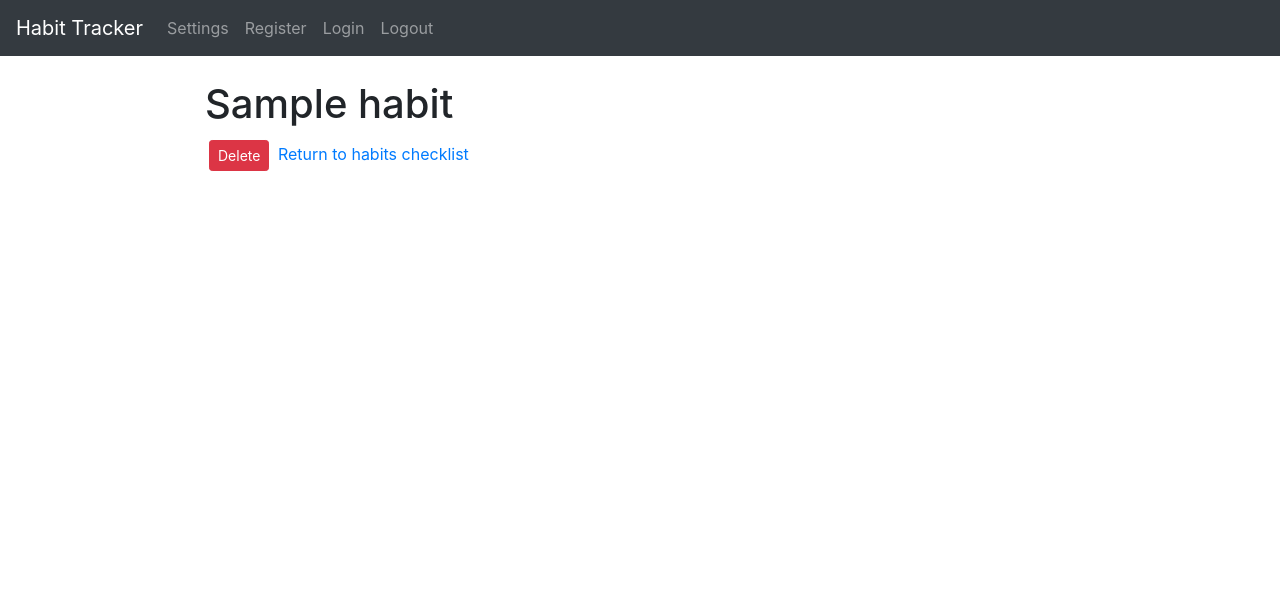
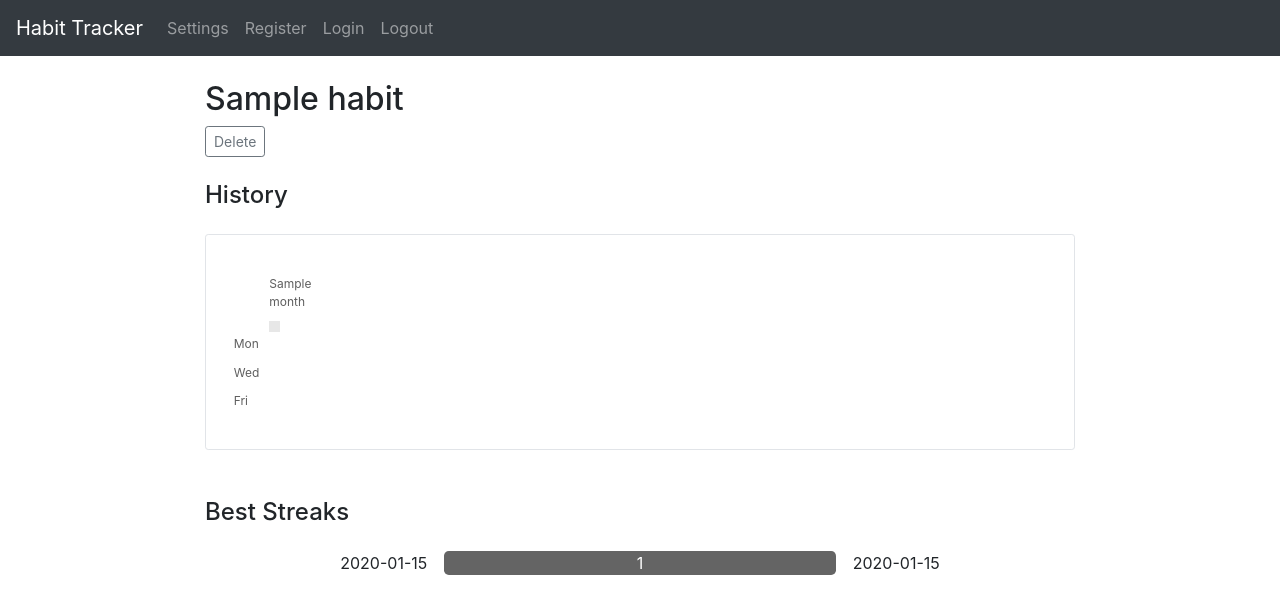
Before and after one commit to azzhou/habit-tracker, a Flask app: template habit_tracker/templates/habit.html in a window 1280 px wide. Shown: the top 614 px of the page. Run offline with Flask 2, Linux system fonts and the light colour scheme; the template is opened without the code that fills it: most values are stand-ins (such as "Sample title", 1, 10 or a date in 2020); some libraries are stand-ins or nearby versions.

Commit message:
Update habit page with grid and streaks
Moved grid rendering html code from my_habits.html to macros.html to reuse.
Add streak visualization.
Update habit route.

```diff
--- a/habit_tracker/templates/habit.html
+++ b/habit_tracker/templates/habit.html
@@ -1,15 +1,18 @@
+{% from "macros.html" import render_history_grid %}
 {% extends "layout.html" %}
 {% block content %}
-  <h1>{{ habit.name }}</h1>
+  <div class="content-section">
+    <h2>{{ habit.name }}</h1>
     <button type="button"
-          class="btn btn-danger btn-sm m-1"
+            class="btn btn-outline-secondary btn-sm mb-4"
             data-toggle="modal"
             data-target="#deleteModal">
       Delete
     </button>
-  <a href="{{ url_for('habits.my_habits') }}">Return to habits checklist</a>
 
-  <!-- Modal -->
+    <!-- <a href="{{ url_for('habits.my_habits') }}">Return to habits checklist</a> -->
+
+    <!-- Delete habit modal -->
     <div class="modal fade" id="deleteModal" tabindex="-1" role="dialog" aria-labelledby="deleteModalLabel" aria-hidden="true">
       <div class="modal-dialog" role="document">
         <div class="modal-content">
@@ -31,4 +34,28 @@
         </div>
       </div>
     </div>
+
+    <!-- Habit 1-yr history grid -->
+    {{ render_history_grid(history_grid) }}
+
+    <!-- Best Streaks -->
+    {% if longest_streaks|length > 0 %}
+      <h4 class="mb-4">Best Streaks</h4>
+      <div class="streak-container">
+      {% for streak in longest_streaks %}
+        <!-- Vars used to calculate width of streak span -->
+        {% set full_width = 45 %}
+        {% set min_width = 5 %}
+        {% set pct_of_full = streak.streak_length / longest_streaks[0].streak_length %}
+        <div class="mb-1">
+          <span class="streak-date">{{ streak.start.strftime("%b %-d, %Y") }}</span>
+          <span class="streak-length"
+                style="width:{{ [full_width * pct_of_full, min_width]|max }}%;">{{ streak.streak_length }}</span>
+          <span class="streak-date">{{ streak.end.strftime("%b %-d, %Y") }}</span>
+        </div>
+      {% endfor %}
+      </div>
+    {% endif %}
+
+  </div>
 {% endblock content %}
--- /dev/null
+++ b/habit_tracker/templates/macros.html
@@ -0,0 +1,33 @@
+<!-- Habit 1-yr history grid -->
+{% macro render_history_grid(history_grid) %}
+  <h4 class="mb-4">History</h4>
+  <div class="graph-outer-container container-border mb-5">
+    <div class="graph-inner-container">
+      <div class="graph">
+        <ul class="months">
+          {% for month in history_grid.month_labels %}
+            <li>{{ month }}</li>
+          {% endfor %}
+        </ul>
+        <ul class="days">
+          {% for day in ["Sun", "Mon", "Tue", "Wed", "Thu", "Fri", "Sat"] %}
+            <li>{{ day }}</li>
+          {% endfor %}
+        </ul>
+        <ul class="squares">
+          {% for grid_square in history_grid.squares %}
+            <li data-level="{{ grid_square.level }}">
+              <div class="grid-tooltip">
+                <div class="font-weight-bold">
+                  {{ grid_square.num_complete }} / {{ grid_square.num_active }} completed
+                </div>
+                <div>on {{ grid_square.date_label }}</div>
+              </div>
+            </li>
+          {% endfor %}
+        </ul>
+      </div>
+    </div>
+  </div>
+
+{% endmacro %}
```
Also changed, not shown: habit_tracker/habits/routes.py (+9 -1 lines), habit_tracker/templates/my_habits.html (+2 -31 lines). Lines whose indentation alone changed are shown as unchanged.
